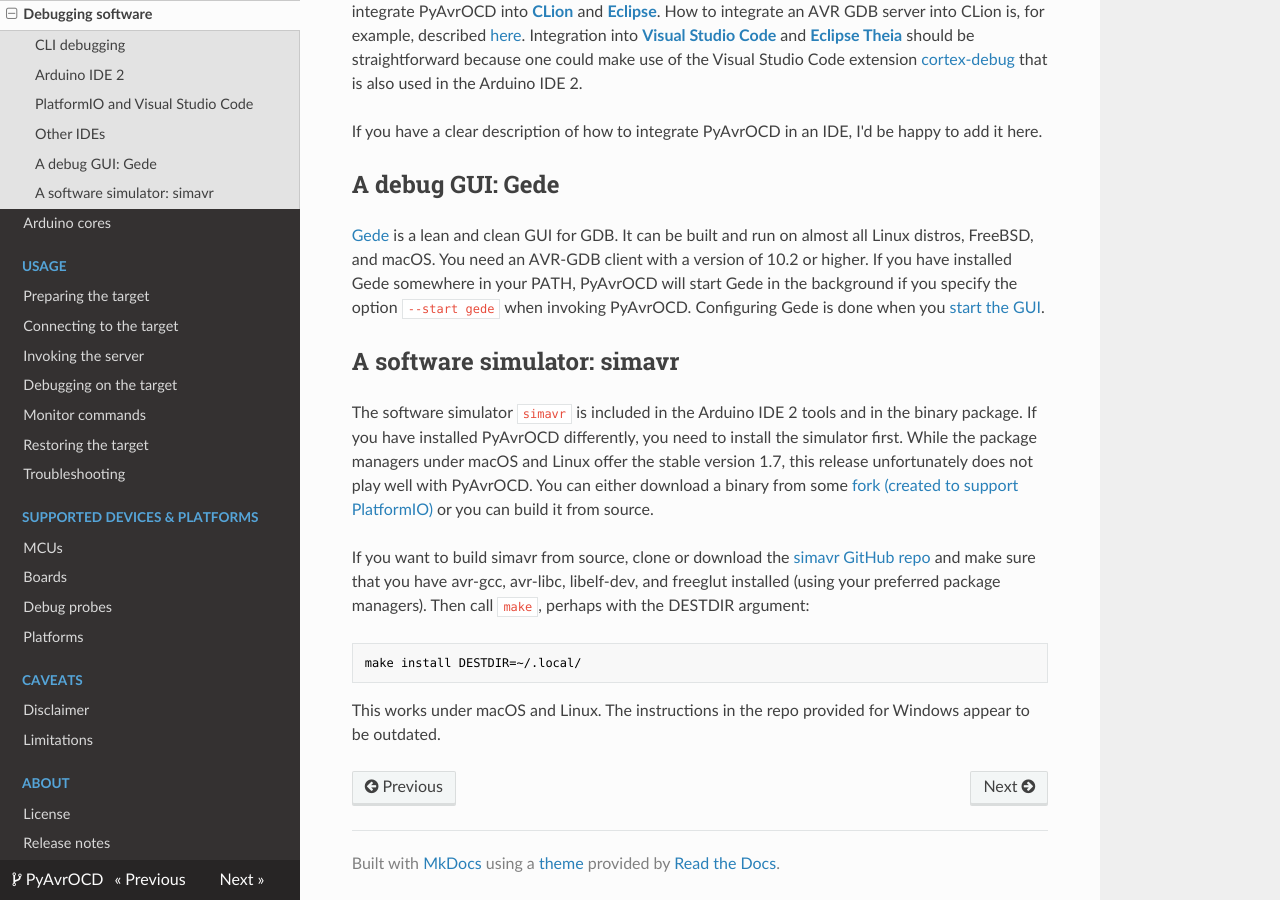
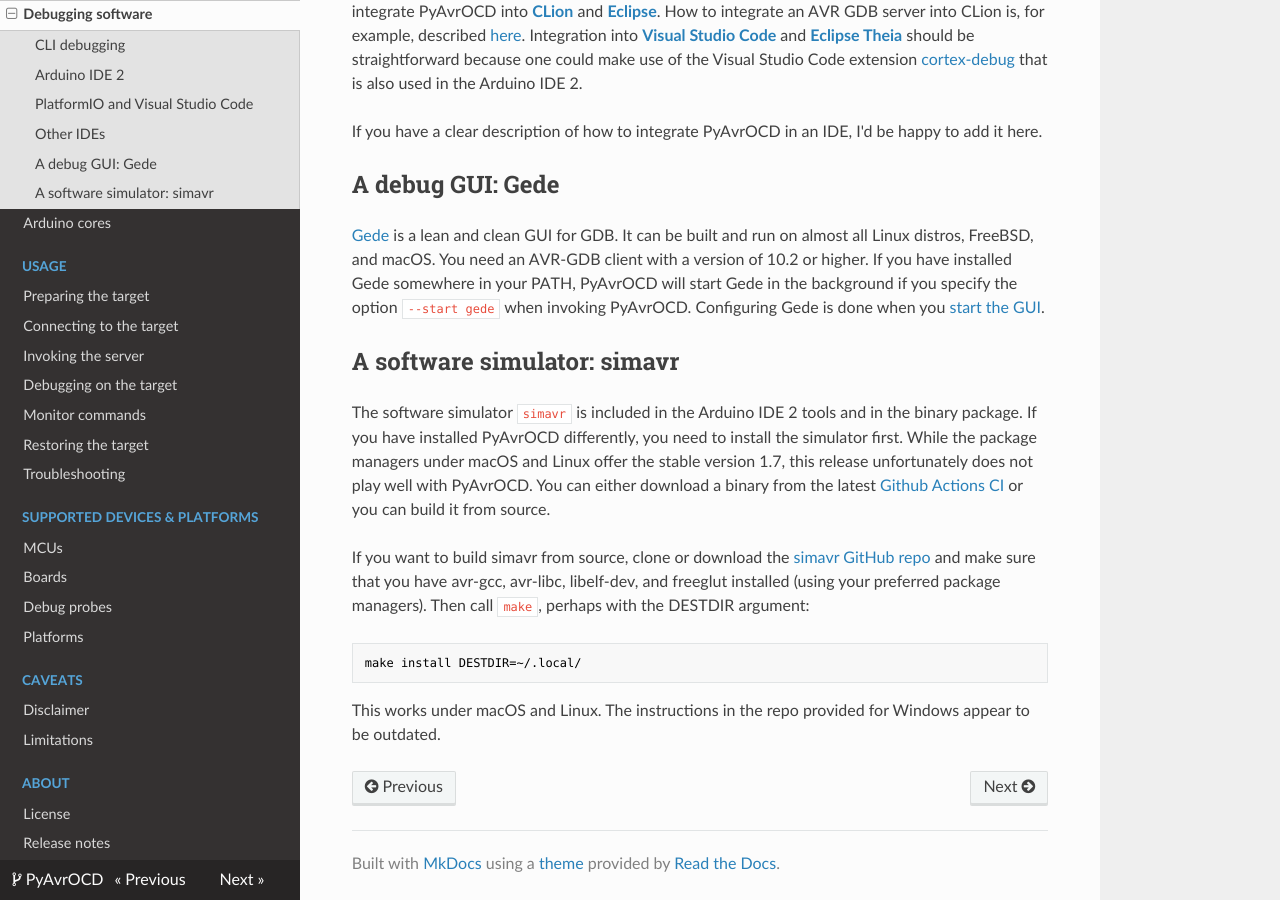
Before and after one commit to garyPenhook/PyAvrOCD, an MkDocs documentation site: the page built from docs/debugging-software.md, in a window 1280 px wide and 900 px high, scrolled down 2589 px. Built offline with MkDocs 1.6.1, drawn with Linux system fonts in a browser that asks for light colours; nearby versions of some CDN libraries.

Commit message:
Correct documentation on simavr binaries

```diff
--- a/docs/debugging-software.md
+++ b/docs/debugging-software.md
@@ -98,7 +98,7 @@
 
 ## A software simulator: simavr
 
-The software simulator `simavr` is included in the Arduino IDE 2 tools and in the binary package. If you have installed PyAvrOCD differently, you need to install the simulator first. While the package managers under macOS and Linux offer the stable version 1.7, this release unfortunately does not play well with PyAvrOCD. You can either download a binary from some [fork (created to support PlatformIO)](https://github.com/maxgerhardt/simavr) or you can build it from source.
+The software simulator `simavr` is included in the Arduino IDE 2 tools and in the binary package. If you have installed PyAvrOCD differently, you need to install the simulator first. While the package managers under macOS and Linux offer the stable version 1.7, this release unfortunately does not play well with PyAvrOCD. You can either download a binary from the latest [Github Actions CI](https://github.com/buserror/simavr/actions) or you can build it from source.
 
 If you want to build simavr from source, clone or download the [simavr GitHub repo](https://github.com/buserror/simavr) and make sure that you have avr-gcc, avr-libc, libelf-dev, and freeglut installed (using your preferred package managers). Then call `make`, perhaps with the DESTDIR argument:
 
```
